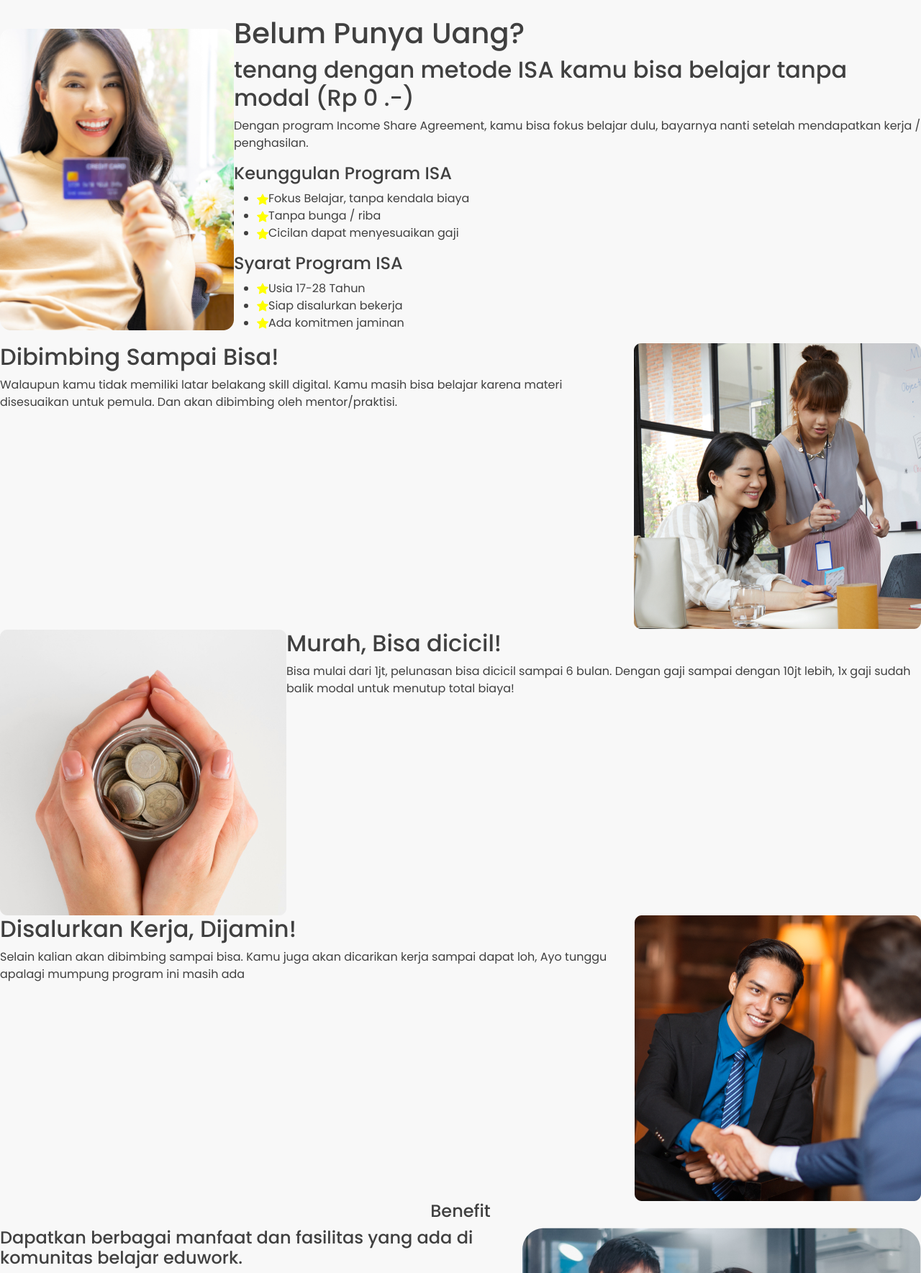
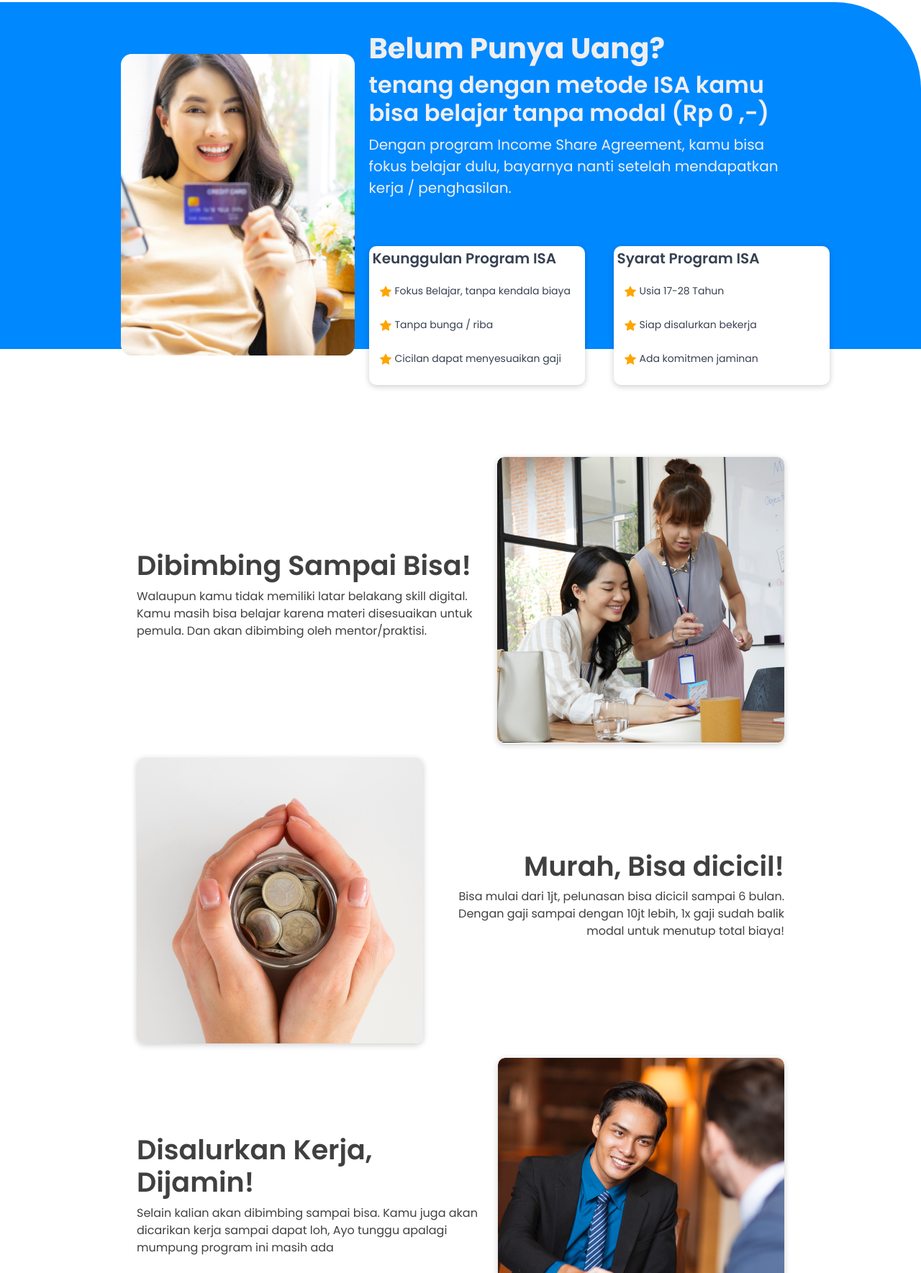
Before and after one commit to armansept18/simple-eduwork-clone, a plain HTML site: page index.html in a window 1280 px wide. Shown: the part 1031-2800 px from the top of the page at 72% size. Drawn offline with nearby package versions, Linux system fonts and the light colour scheme; a web font is replaced by a local one.

Commit message:
fix: clone slicing ui

```diff
--- a/Style/style.css
+++ b/Style/style.css
@@ -5,7 +5,6 @@
   line-height: 1.5;
   color: #404040;
   margin: 0;
-  background-color: #f8f8f8;
 }
 
 /* General Class */
@@ -16,6 +15,9 @@
   display: flex;
   justify-content: center;
   align-items: center;
+}
+.justify-center {
+  justify-content: center;
 }
 .flex-col {
   flex-direction: column;
@@ -65,9 +67,13 @@ header {
   max-width: 100vw;
   position: fixed;
   top: 0;
+  background-color: #f9f9f9;
+  box-shadow: 0px 8px 16px 0px rgba(0, 0, 0, 0.2);
+  z-index: 1;
 }
 nav {
   max-width: 100vw;
+  background-color: #f9f9f9;
 }
 .navbar {
   width: 100vw;
@@ -129,7 +135,7 @@ nav {
   z-index: 1;
 }
 .kelas a {
-  color: #374151;
+  color: #a7a6ba;
   padding: 12px 16px;
   text-decoration: none;
   display: block;
@@ -162,7 +168,7 @@ nav {
 
 /* Main Content */
 main {
-  margin-top: 120px;
+  margin-top: 80px;
 }
 .text-main-content {
   margin: auto;
@@ -231,6 +237,17 @@ main {
 }
 .data-students-mentors h4 span {
   font-weight: 800;
+}
+#demo-typing {
+  max-width: 450px;
+  color: #374151;
+  font-weight: 600;
+  background-color: #efefef;
+  border: 0.666468px solid #ffffff;
+  border-radius: 5px;
+  padding: 20px;
+  box-shadow: 0px 2px 8px rgba(0, 0, 0, 0.2);
+  backdrop-filter: blur(9.52097px);
 }
 /* End of Main Content */
 
@@ -341,3 +358,128 @@ main {
   }
 }
 /* End of Partner Slider */
+
+/* ISA */
+.isa {
+  margin-top: 60px;
+}
+.isa section {
+  background-color: #0088ff;
+  border-radius: 0 120px 0 0;
+  width: 100vw;
+  /* margin-right: 150px; */
+}
+.isa-content {
+  display: flex;
+  justify-content: center;
+  align-items: center;
+  padding: 20px 0 0px 40px;
+  max-width: 968px;
+  width: 100vw;
+}
+#ISA-img {
+  position: relative;
+  top: 30px;
+}
+.isa-text {
+  color: #efefef;
+  margin-top: 20px;
+}
+.isa-text h1 {
+  font-weight: 800;
+}
+.isa-text h2 {
+  font-weight: 600;
+  max-width: 600px;
+}
+.isa-text p {
+  color: #efefef;
+  margin-top: 10px;
+  font-size: 20px;
+  line-height: 1.5;
+  max-width: 600px;
+}
+.unggul-syarat {
+  justify-content: start;
+  gap: 40px;
+  max-width: 650px;
+  max-height: 210px;
+  position: relative;
+  top: 50px;
+}
+.unggul-syarat div h4 {
+  color: #374151;
+  font-weight: 600;
+  font-size: 20px;
+}
+.unggul-syarat > div {
+  background-color: #ffffff;
+  border-radius: 10px;
+  padding: 5px;
+  max-width: 300px;
+  width: 100vw;
+  box-shadow: 0px 2px 8px rgba(0, 0, 0, 0.2);
+}
+.isa-unggul p {
+  color: #374151;
+  padding: 5px;
+  font-size: 14px;
+  justify-content: start;
+}
+/* End of ISA */
+
+/* Info */
+.info {
+  margin-top: 150px;
+}
+.info section {
+  max-width: 900px;
+}
+.content-info img {
+  border-radius: 10px;
+  box-shadow: 0px 2px 8px rgba(0, 0, 0, 0.2);
+}
+.content-info h2 {
+  font-size: 38px;
+  font-weight: 600;
+}
+/* End of Info */
+
+/* Benefit */
+.benefit {
+  margin-top: 120px;
+}
+.benefit section {
+  max-width: 968px;
+}
+.benefit > section > h4 {
+  align-self: start;
+  font-size: 20px;
+  color: #0088ff;
+}
+.benefit-content > div > div {
+  flex-wrap: wrap;
+  max-width: 380px;
+}
+.benefit-content > h4 {
+  font-size: 24px;
+  font-weight: 600;
+  margin: 20px 0;
+}
+#benefit-img {
+  max-width: 400px;
+  max-height: 400px;
+}
+.img-benefit-shade {
+  position: relative;
+  top: -350px;
+  left: 80px;
+  background: linear-gradient(to top, #c7c7c9, #ffff);
+  border-radius: 20px;
+  max-width: 400px;
+  max-height: 400px;
+  height: 100vh;
+  width: 100vw;
+  z-index: -1;
+}
+/* End of Benefit */
--- a/index.html
+++ b/index.html
@@ -63,7 +63,10 @@
     </header>
     <main>
       <!-- Main Content -->
-      <div class="flex flex-center">
+      <div
+        class="flex flex-center"
+        style="background-image: url(https://eduwork.id/assets/bg-hero.png)"
+      >
         <section class="flex flex-col">
           <div class="flex flex-col text-main-content">
             <h1>Pelatihan & Penyaluran Kerja.</h1>
@@ -105,8 +108,14 @@
         </section>
         <aside>
           <img src="./assets/image/t-aniq.png" alt="" id="aniq-img" />
+          <div id="demo-typing">
+            "Sebelumnya saya tidak punya background IT karena jurusan Kimia,
+            setelah saya belajar coding di Eduwork, Saya berhasil diterima kerja
+            di Tokopedia sebagai Programer."
+          </div>
         </aside>
       </div>
+
       <!-- End of Main Content -->
 
       <!-- Filter Box -->
@@ -296,10 +305,9 @@
       <!-- End of Partner -->
 
       <!-- ISA -->
-      <div>
-        <section>
-          <div></div>
-          <div class="flex flex-center">
+      <div class="flex flex-center isa">
+        <section class="flex flex-center">
+          <div class="flex flex-center gap-20 isa-content">
             <div>
               <img
                 src="./assets/image/ISA.png"
@@ -308,109 +316,115 @@
                 id="ISA-img"
               />
             </div>
-            <div>
+            <div class="isa-text">
               <h1>Belum Punya Uang?</h1>
               <h2>
-                tenang dengan metode ISA kamu bisa belajar tanpa modal (Rp 0 .-)
+                tenang dengan metode ISA kamu bisa belajar tanpa modal (Rp 0 ,-)
               </h2>
               <p>
                 Dengan program Income Share Agreement, kamu bisa fokus belajar
                 dulu, bayarnya nanti setelah mendapatkan kerja / penghasilan.
               </p>
-              <div>
-                <div>
+              <div class="flex flex-center unggul-syarat">
+                <div class="flex flex-col">
                   <h4>Keunggulan Program ISA</h4>
-                  <ul>
-                    <li>
+                  <div class="isa-unggul">
+                    <p>
                       <svg
                         xmlns="http://www.w3.org/2000/svg"
                         width="16"
                         height="16"
-                        fill="yellow"
+                        fill="orange"
                         class="bi bi-star-fill"
                         viewBox="0 0 16 16"
+                        style="margin: 0 5px"
                       >
                         <path
                           d="M3.612 15.443c-.386.198-.824-.149-.746-.592l.83-4.73L.173 6.765c-.329-.314-.158-.888.283-.95l4.898-.696L7.538.792c.197-.39.73-.39.927 0l2.184 4.327 4.898.696c.441.062.612.636.282.95l-3.522 3.356.83 4.73c.078.443-.36.79-.746.592L8 13.187l-4.389 2.256z"
                         /></svg
                       >Fokus Belajar, tanpa kendala biaya
-                    </li>
-                    <li>
+                    </p>
+                    <p>
                       <svg
                         xmlns="http://www.w3.org/2000/svg"
                         width="16"
                         height="16"
-                        fill="yellow"
+                        fill="orange"
                         class="bi bi-star-fill"
                         viewBox="0 0 16 16"
+                        style="margin: 0 5px"
                       >
                         <path
                           d="M3.612 15.443c-.386.198-.824-.149-.746-.592l.83-4.73L.173 6.765c-.329-.314-.158-.888.283-.95l4.898-.696L7.538.792c.197-.39.73-.39.927 0l2.184 4.327 4.898.696c.441.062.612.636.282.95l-3.522 3.356.83 4.73c.078.443-.36.79-.746.592L8 13.187l-4.389 2.256z"
                         /></svg
                       >Tanpa bunga / riba
-                    </li>
-                    <li>
+                    </p>
+                    <p>
                       <svg
                         xmlns="http://www.w3.org/2000/svg"
                         width="16"
                         height="16"
-                        fill="yellow"
+                        fill="orange"
                         class="bi bi-star-fill"
                         viewBox="0 0 16 16"
+                        style="margin: 0 5px"
                       >
                         <path
                           d="M3.612 15.443c-.386.198-.824-.149-.746-.592l.83-4.73L.173 6.765c-.329-.314-.158-.888.283-.95l4.898-.696L7.538.792c.197-.39.73-.39.927 0l2.184 4.327 4.898.696c.441.062.612.636.282.95l-3.522 3.356.83 4.73c.078.443-.36.79-.746.592L8 13.187l-4.389 2.256z"
                         /></svg
                       >Cicilan dapat menyesuaikan gaji
-                    </li>
-                  </ul>
+                    </p>
                   </div>
-                <div>
+                </div>
+                <div class="flex flex-col">
                   <h4>Syarat Program ISA</h4>
-                  <ul>
-                    <li>
+                  <div class="isa-unggul">
+                    <p>
                       <svg
                         xmlns="http://www.w3.org/2000/svg"
                         width="16"
                         height="16"
-                        fill="yellow"
+                        fill="orange"
                         class="bi bi-star-fill"
                         viewBox="0 0 16 16"
+                        style="margin: 0 5px"
                       >
                         <path
                           d="M3.612 15.443c-.386.198-.824-.149-.746-.592l.83-4.73L.173 6.765c-.329-.314-.158-.888.283-.95l4.898-.696L7.538.792c.197-.39.73-.39.927 0l2.184 4.327 4.898.696c.441.062.612.636.282.95l-3.522 3.356.83 4.73c.078.443-.36.79-.746.592L8 13.187l-4.389 2.256z"
                         /></svg
                       >Usia 17-28 Tahun
-                    </li>
-                    <li>
+                    </p>
+                    <p>
                       <svg
                         xmlns="http://www.w3.org/2000/svg"
                         width="16"
                         height="16"
-                        fill="yellow"
+                        fill="orange"
                         class="bi bi-star-fill"
                         viewBox="0 0 16 16"
+                        style="margin: 0 5px"
                       >
                         <path
                           d="M3.612 15.443c-.386.198-.824-.149-.746-.592l.83-4.73L.173 6.765c-.329-.314-.158-.888.283-.95l4.898-.696L7.538.792c.197-.39.73-.39.927 0l2.184 4.327 4.898.696c.441.062.612.636.282.95l-3.522 3.356.83 4.73c.078.443-.36.79-.746.592L8 13.187l-4.389 2.256z"
                         /></svg
                       >Siap disalurkan bekerja
-                    </li>
-                    <li>
+                    </p>
+                    <p>
                       <svg
                         xmlns="http://www.w3.org/2000/svg"
                         width="16"
                         height="16"
-                        fill="yellow"
+                        fill="orange"
                         class="bi bi-star-fill"
                         viewBox="0 0 16 16"
+                        style="margin: 0 5px"
                       >
                         <path
                           d="M3.612 15.443c-.386.198-.824-.149-.746-.592l.83-4.73L.173 6.765c-.329-.314-.158-.888.283-.95l4.898-.696L7.538.792c.197-.39.73-.39.927 0l2.184 4.327 4.898.696c.441.062.612.636.282.95l-3.522 3.356.83 4.73c.078.443-.36.79-.746.592L8 13.187l-4.389 2.256z"
                         /></svg
                       >Ada komitmen jaminan
-                    </li>
-                  </ul>
+                    </p>
+                  </div>
                 </div>
               </div>
             </div>
@@ -420,10 +434,10 @@
       <!-- End of ISA -->
 
       <!-- Info -->
-      <div>
-        <section class="flex flex-center flex-col">
-          <div class="flex">
-            <div>
+      <div class="flex flex-center info">
+        <section class="flex flex-center flex-col gap-20">
+          <div class="flex content-info gap-20">
+            <div class="flex flex-col justify-center">
               <h2>Dibimbing Sampai Bisa!</h2>
               <p>
                 Walaupun kamu tidak memiliki latar belakang skill digital. Kamu
@@ -436,19 +450,19 @@
               alt="Dibimbing-sampai-bisa"
             />
           </div>
-          <div class="flex">
+          <div class="flex content-info gap-20">
             <img src="./assets/image/murahbisadicicil.png" alt="Nyicil" />
-            <div>
-              <h2>Murah, Bisa dicicil!</h2>
-              <p>
+            <div class="flex flex-col justify-center">
+              <h2 style="text-align: right">Murah, Bisa dicicil!</h2>
+              <p style="text-align: right">
                 Bisa mulai dari 1jt, pelunasan bisa dicicil sampai 6 bulan.
                 Dengan gaji sampai dengan 10jt lebih, 1x gaji sudah balik modal
                 untuk menutup total biaya!
               </p>
             </div>
           </div>
-          <div class="flex">
-            <div>
+          <div class="flex space-between content-info gap-20">
+            <div class="flex flex-col justify-center">
               <h2>Disalurkan Kerja, Dijamin!</h2>
               <p>
                 Selain kalian akan dibimbing sampai bisa. Kamu juga akan
@@ -466,18 +480,18 @@
       <!-- End of Info -->
 
       <!-- Benefit -->
-      <div>
+      <div class="flex flex-center benefit">
         <section class="flex flex-center flex-col">
           <h4>Benefit</h4>
-          <div class="flex">
-            <div>
+          <div class="flex gap-20">
+            <div class="benefit-content">
               <h4>
                 Dapatkan berbagai manfaat dan fasilitas yang ada di komunitas
                 belajar eduwork.
               </h4>
+              <div class="flex space-between">
                 <div>
-                <ul>
-                  <li class="decor-none">
+                  <p class="decor-none">
                     <svg
                       xmlns="http://www.w3.org/2000/svg"
                       width="16"
@@ -491,8 +505,8 @@
                       />
                     </svg>
                     1000+ hiring partner
-                  </li>
-                  <li class="decor-none">
+                  </p>
+                  <p class="decor-none">
                     <svg
                       xmlns="http://www.w3.org/2000/svg"
                       width="16"
@@ -506,8 +520,8 @@
                       />
                     </svg>
                     Expert tutor
-                  </li>
-                  <li class="decor-none">
+                  </p>
+                  <p class="decor-none">
                     <svg
                       xmlns="http://www.w3.org/2000/svg"
                       width="16"
@@ -521,8 +535,8 @@
                       />
                     </svg>
                     Portfolio real project
-                  </li>
-                  <li class="decor-none">
+                  </p>
+                  <p class="decor-none">
                     <svg
                       xmlns="http://www.w3.org/2000/svg"
                       width="16"
@@ -536,8 +550,8 @@
                       />
                     </svg>
                     Live mentoring
-                  </li>
-                  <li class="decor-none">
+                  </p>
+                  <p class="decor-none">
                     <svg
                       xmlns="http://www.w3.org/2000/svg"
                       width="16"
@@ -551,8 +565,8 @@
                       />
                     </svg>
                     Live class zoom
-                  </li>
-                  <li class="decor-none">
+                  </p>
+                  <p class="decor-none">
                     <svg
                       xmlns="http://www.w3.org/2000/svg"
                       width="16"
@@ -566,8 +580,8 @@
                       />
                     </svg>
                     Pendampingan diawal kerja
-                  </li>
-                  <li class="decor-none">
+                  </p>
+                  <p class="decor-none">
                     <svg
                       xmlns="http://www.w3.org/2000/svg"
                       width="16"
@@ -581,8 +595,8 @@
                       />
                     </svg>
                     Cicilan setelah bekerja
-                  </li>
-                  <li class="decor-none">
+                  </p>
+                  <p class="decor-none">
                     <svg
                       xmlns="http://www.w3.org/2000/svg"
                       width="16"
@@ -596,8 +610,10 @@
                       />
                     </svg>
                     Tutorial video
-                  </li>
-                  <li class="decor-none">
+                  </p>
+                </div>
+                <div>
+                  <p class="decor-none">
                     <svg
                       xmlns="http://www.w3.org/2000/svg"
                       width="16"
@@ -611,8 +627,8 @@
                       />
                     </svg>
                     Profesional Networking
-                  </li>
-                  <li class="decor-none">
+                  </p>
+                  <p class="decor-none">
                     <svg
                       xmlns="http://www.w3.org/2000/svg"
                       width="16"
@@ -626,8 +642,8 @@
                       />
                     </svg>
                     Grup diskusi WhatsApp
-                  </li>
-                  <li class="decor-none">
+                  </p>
+                  <p class="decor-none">
                     <svg
                       xmlns="http://www.w3.org/2000/svg"
                       width="16"
@@ -641,8 +657,8 @@
                       />
                     </svg>
                     Praktek real project
-                  </li>
-                  <li class="decor-none">
+                  </p>
+                  <p class="decor-none">
                     <svg
                       xmlns="http://www.w3.org/2000/svg"
                       width="16"
@@ -655,8 +671,8 @@
                         d="M16 8A8 8 0 1 1 0 8a8 8 0 0 1 16 0zm-3.97-3.03a.75.75 0 0 0-1.08.022L7.477 9.417 5.384 7.323a.75.75 0 0 0-1.06 1.06L6.97 11.03a.75.75 0 0 0 1.079-.02l3.992-4.99a.75.75 0 0 0-.01-1.05z"
                       /></svg
                     >Video materi
-                  </li>
-                  <li class="decor-none">
+                  </p>
+                  <p class="decor-none">
                     <svg
                       xmlns="http://www.w3.org/2000/svg"
                       width="16"
@@ -670,8 +686,8 @@
                       />
                     </svg>
                     Belajar sampai bisa
-                  </li>
-                  <li class="decor-none">
+                  </p>
+                  <p class="decor-none">
                     <svg
                       xmlns="http://www.w3.org/2000/svg"
                       width="16"
@@ -685,8 +701,8 @@
                       />
                     </svg>
                     Dapat dicicil 6-12 kali
-                  </li>
-                  <li class="decor-none">
+                  </p>
+                  <p class="decor-none">
                     <svg
                       xmlns="http://www.w3.org/2000/svg"
                       width="16"
@@ -700,8 +716,8 @@
                       />
                     </svg>
                     Disalurkan kerja
-                  </li>
-                  <li class="decor-none">
+                  </p>
+                  <p class="decor-none">
                     <svg
                       xmlns="http://www.w3.org/2000/svg"
                       width="16"
@@ -715,27 +731,25 @@
                       />
                     </svg>
                     Sertifikat
-                  </li>
-                </ul>
+                  </p>
                 </div>
               </div>
-            <div>
-              <div>
+            </div>
             <div>
               <img
                 src="./assets/image/benefit-home.png"
                 alt="benefit"
                 loading="lazy"
+                id="benefit-img"
               />
               <div class="img-benefit-shade"></div>
-                </div>
-              </div>
             </div>
           </div>
         </section>
       </div>
       <!-- End of Benefit -->
     </main>
+
     <script
       src="https://cdn.jsdelivr.net/npm/bootstrap@5.3.2/dist/js/bootstrap.bundle.min.js"
       integrity="sha384-C6RzsynM9kWDrMNeT87bh95OGNyZPhcTNXj1NW7RuBCsyN/o0jlpcV8Qyq46cDfL"
```
Lines whose indentation alone changed are shown as unchanged.
